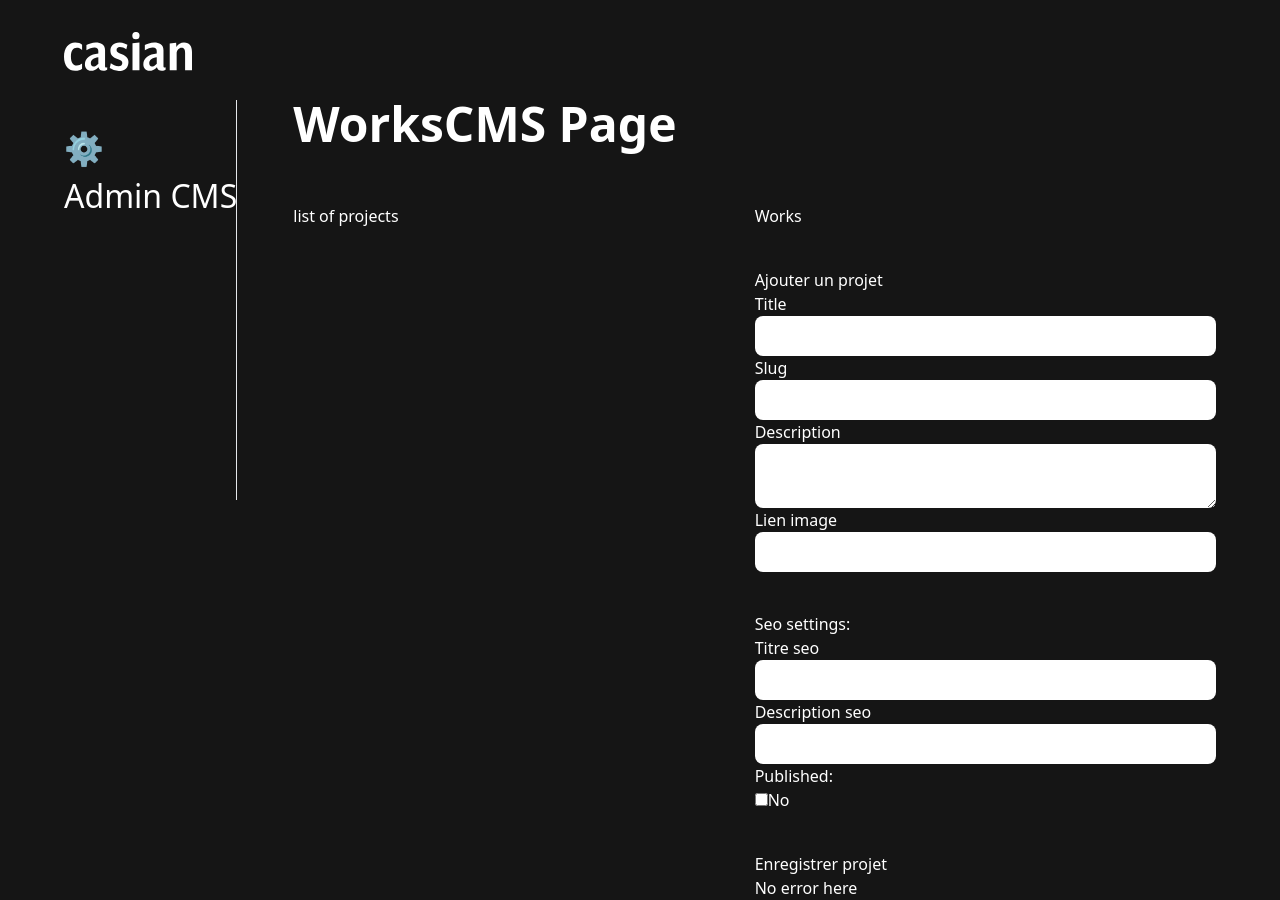
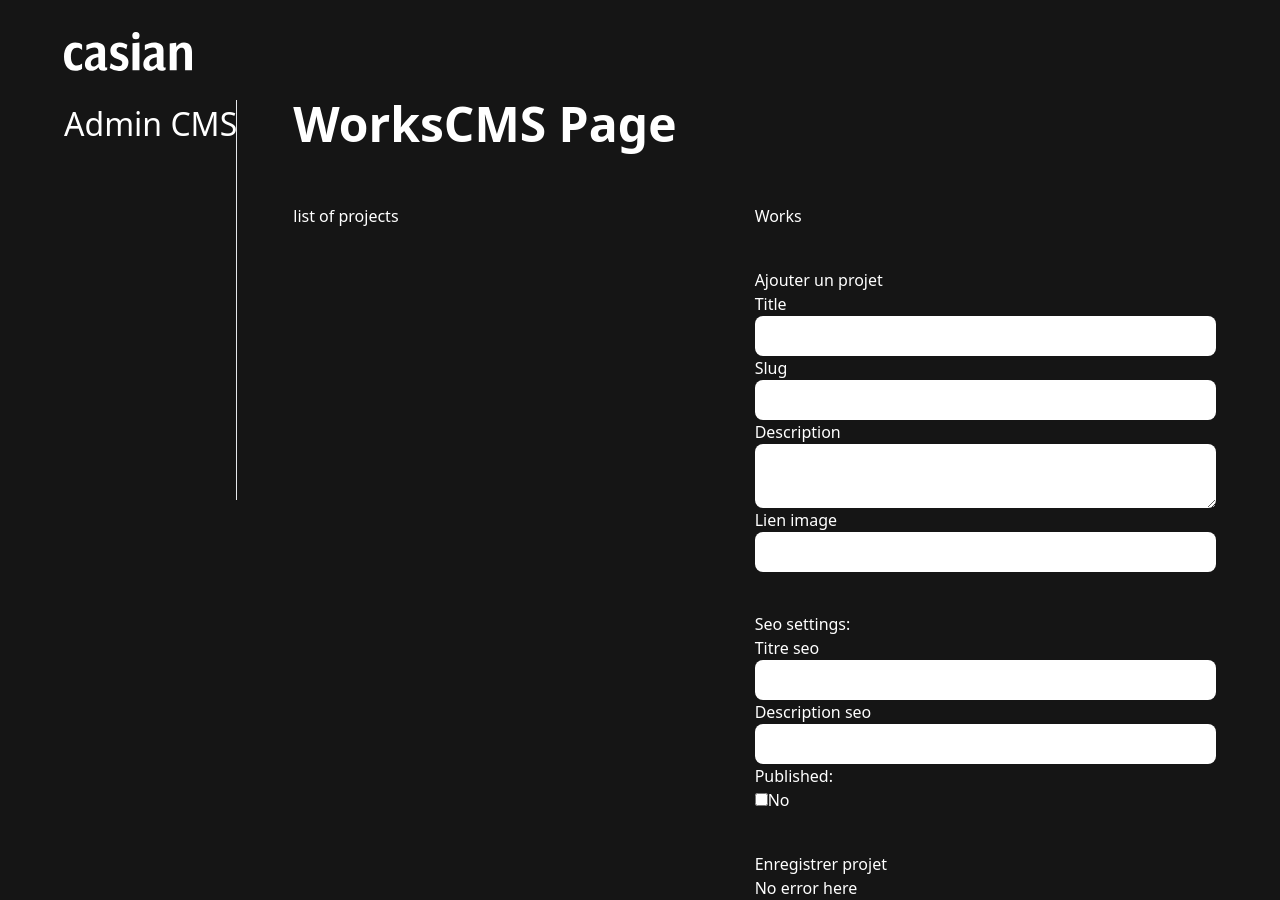
Before and after one commit to CasianLW/portfolio-casian-react-typecript-cms, a Next.js app: page /admin/works in a window 1280 px wide. Built offline with nearby package versions, Linux system fonts and the light colour scheme.

Commit message:
nav admin position fix

```diff
--- a/components/nav/admin/index.tsx
+++ b/components/nav/admin/index.tsx
@@ -80,7 +80,7 @@ const AdminNavComponent: FC = () => {
   return (
     <nav
       className={
-        'lg:border-r lg:h-[50vh]  overflow-x-clip  z-50 inline-grid content-start justify-items-start gap-4  py-6  before:bg-cas-black-400 before:transition-all lg:bottom-[initial] lg:gap-10 lg:pr-14 lg:mr-14 lg:before:hidden ' +
+        'lg:border-r lg:h-[50vh] mb-20 overflow-x-clip  z-50 inline-grid content-start justify-items-start gap-4   before:bg-cas-black-400 before:transition-all lg:bottom-[initial] lg:gap-10 lg:pr-14 lg:mr-14 lg:before:hidden ' +
         `${navIsClosed ? '  before:translate-x-full before:delay-[500ms] before:rounded-l-[48%]' : ' '}`
       }
       ref={navRef}
@@ -89,7 +89,7 @@ const AdminNavComponent: FC = () => {
         img={'Admin CMS'}
         href={'/admin'}
         navLink={AdminNavLinkEnum.Dashboard}
-        supplentaryClasses={'before:content-[""] block  lg:static lg:my-auto lg:mr-auto lg:w-[200%]'}
+        supplentaryClasses={'before:!content-[""] block  lg:static lg:my-auto lg:mr-auto lg:w-[200%]'}
       />
 
       <BurgerComponent />
```
